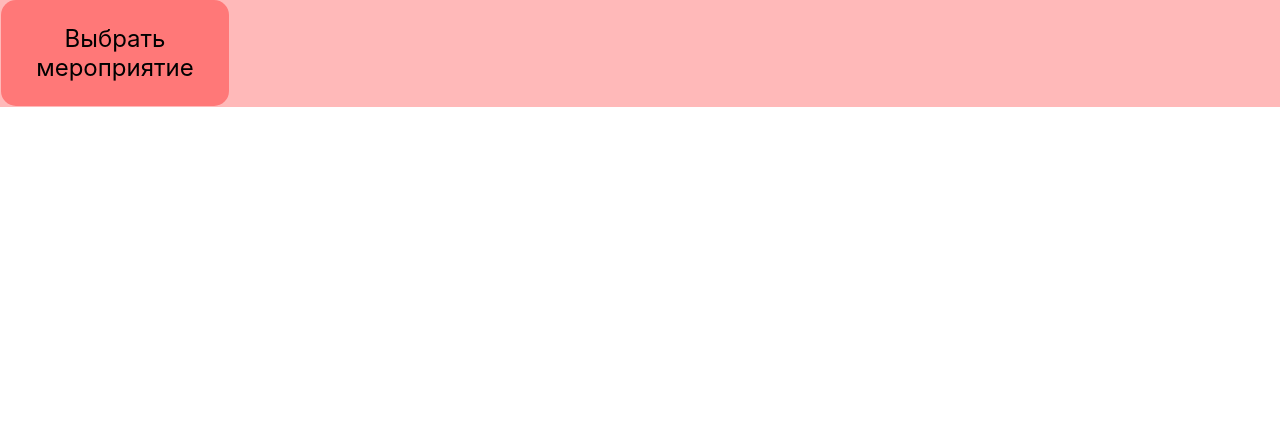
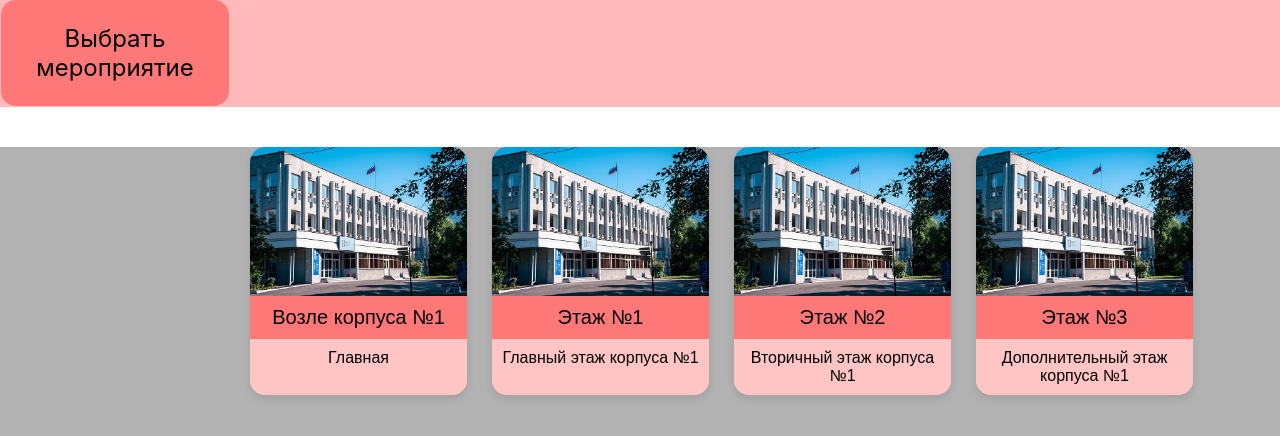
Before and after one commit to Disolane/Block-510, a React (Create React App) app: page /third-page in a window 1280 px wide. Shown: the top 436 px of the page. Built offline with nearby package versions, Linux system fonts and the light colour scheme.

Commit message:
Победа

```diff
--- a/src/App.js
+++ b/src/App.js
@@ -1,6 +1,7 @@
 import Navbar from "./nav/Navbar";
 import Home from "./pages/Home";
 import SecondFrame from "./pages/SecondFrame";
+import ThirdFrame from "./pages/ThirdFrame";
 import { BrowserRouter as Router, Route, Routes } from 'react-router-dom';
 
 function App() {
@@ -11,6 +12,7 @@ function App() {
         <Routes>
           <Route path="/" element={<Home />} />
           <Route path="/second-page" element={<SecondFrame />} />
+          <Route path="/third-page" element={<ThirdFrame />} />
         </Routes>
       </div>
     </Router>
--- /dev/null
+++ b/src/pages/ThirdFrame.js
@@ -0,0 +1,76 @@
+import React from 'react';
+import '../styles/main.css';
+import buildingImg from '../img/1stBuildingSmallPicture.png';
+
+const ThirdFrame = () => {
+  const cards = [
+    {
+      title: "Возле корпуса №1",
+      subtitle: "Главная",
+      image: buildingImg,
+      onClick: () => alert("Переход к 'Главная'"), // Пример действия
+    },
+    {
+      title: "Этаж №1",
+      subtitle: "Главный этаж корпуса №1",
+      image: buildingImg,
+      onClick: () => alert("Переход к 'Этаж №1'"),
+    },
+    {
+      title: "Этаж №2",
+      subtitle: "Вторичный этаж корпуса №1",
+      image: buildingImg,
+      onClick: () => alert("Переход к 'Этаж №2'"),
+    },
+    {
+      title: "Этаж №3",
+      subtitle: "Дополнительный этаж корпуса №1",
+      image: buildingImg,
+      onClick: () => alert("Переход к 'Этаж №3'"),
+    },
+  ];
+
+  return (
+    <div className="body">
+      <div className="container" style={{ marginTop: '40px', marginLeft: '250px', display: 'flex' }}>
+        {cards.map((card, index) => (
+          <div
+            key={index}
+            onClick={card.onClick}
+            style={{
+              width: '217px',
+              borderRadius: '15px',
+              overflow: 'hidden',
+              background: '#FFC5C5',
+              boxShadow: '0 4px 8px rgba(0,0,0,0.1)',
+              textAlign: 'center',
+              marginRight: '20px',
+              display: 'flex',
+              flexDirection: 'column',
+              cursor: 'pointer',
+              transition: 'transform 0.2s ease-in-out',
+            }}
+            onMouseEnter={e => e.currentTarget.style.transform = 'scale(1.05)'}
+            onMouseLeave={e => e.currentTarget.style.transform = 'scale(1)'}
+          >
+            <img
+              src={card.image}
+              alt={card.title}
+              style={{ width: '100%', height: '149px', objectFit: 'cover' }}
+            />
+
+            <div style={{ backgroundColor: '#FF7878', padding: '10px' }}>
+              <h3 style={{ fontSize: '20px', margin: 0 }}>{card.title}</h3>
+            </div>
+
+            <div style={{ backgroundColor: '#FFC5C5', padding: '10px', flexGrow: 1 }}>
+              <p style={{ fontSize: '16px', margin: 0 }}>{card.subtitle}</p>
+            </div>
+          </div>
+        ))}
+      </div>
+    </div>
+  );
+};
+
+export default ThirdFrame;
```
Also changed, not shown: src/img/1stBuildingSmallPicture.png (added), 1 other file (tests, documents, lock files or other folders).
